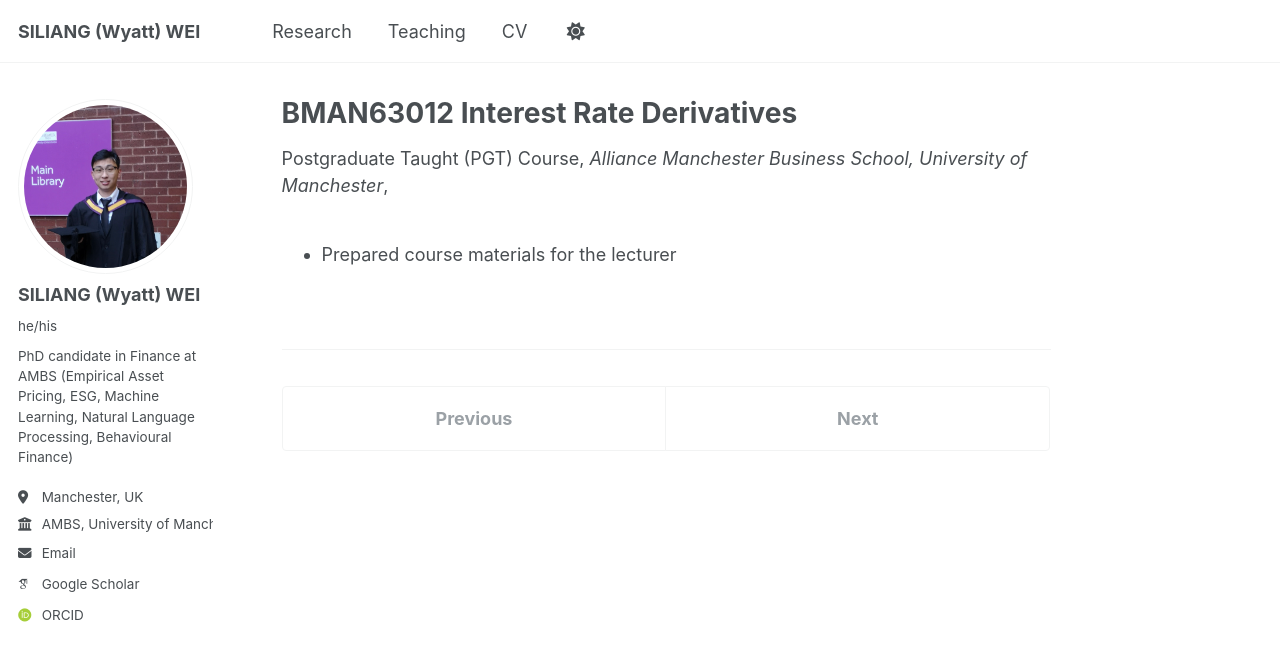
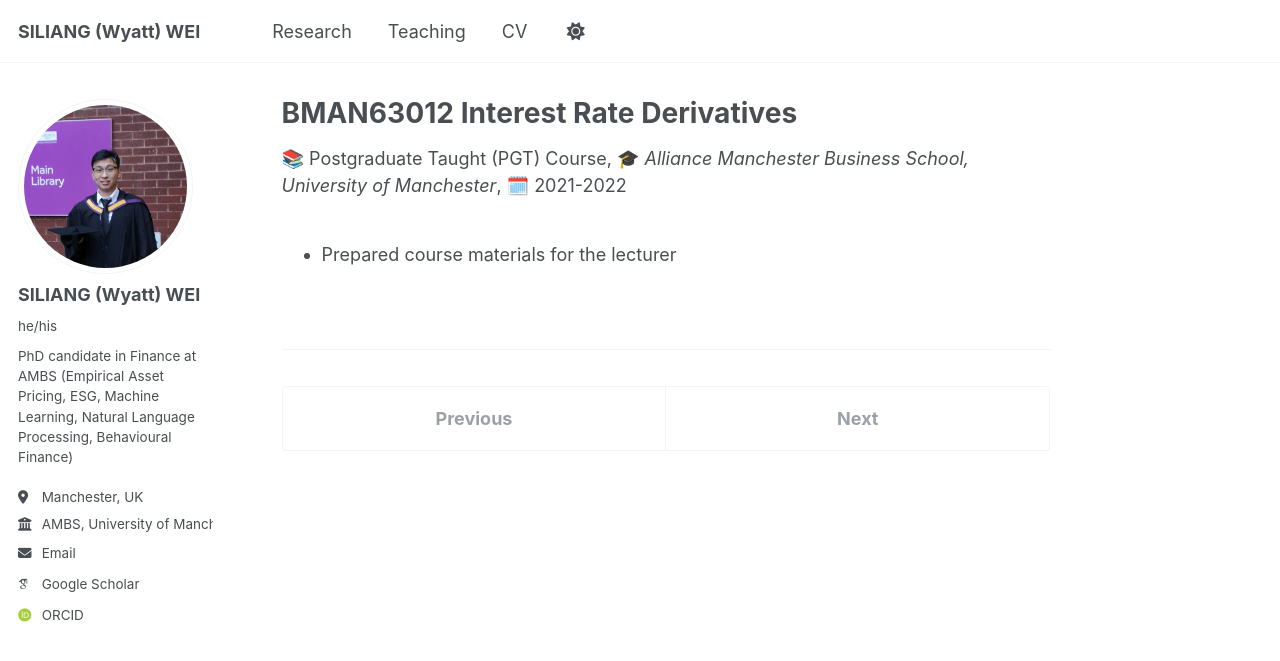
Before and after one commit to wyattswei/wyattswei.github.io, a Jekyll site: the page built from _teaching/1-bman63012-interest-rate-derivatives.md, in a window 1280 px wide. Shown: the top 661 px of the page. Built offline with Jekyll 4.4.1, drawn with Linux system fonts in a browser that asks for light colours; some web fonts are replaced.

Commit message:
Change single.html teaching part

```diff
--- a/_layouts/single.html
+++ b/_layouts/single.html
@@ -35,7 +35,7 @@ layout: default
         {% endif %}
 
         {% if page.collection == 'teaching' %}
-          <p> {{ page.type }}, <i>{{ page.venue }}</i>, {{ post.academic_year }} </p>
+          <p> 📚 {{ page.type }}, 🎓 <i>{{ page.venue }}</i>, 🗓️ {{ page.academic_year }} </p>
         {% elsif page.venue and page.date %}
           <p>Published in <i>{{ page.venue }}</i>, {{ page.date | default: "1900-01-01" | date: "%Y" }} </p>
         {% elsif page.date %}
```
